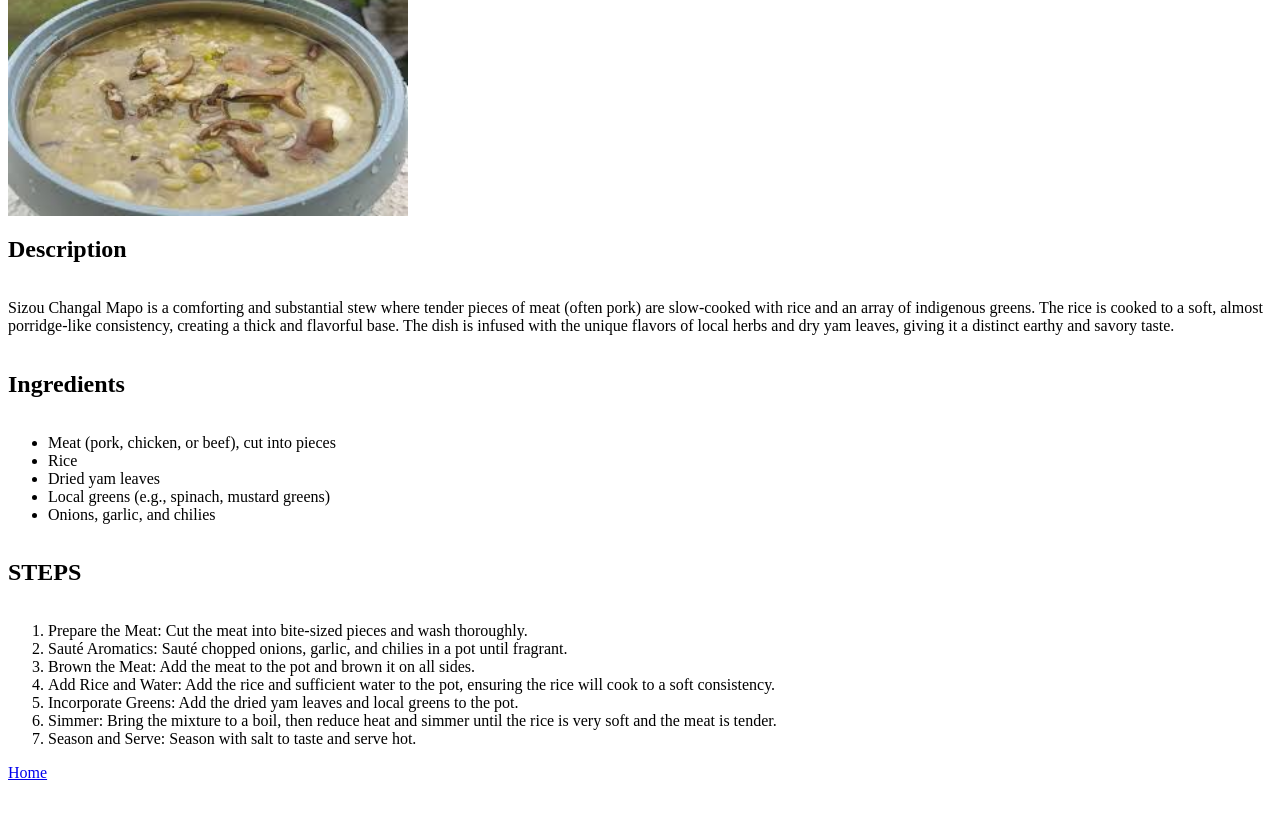
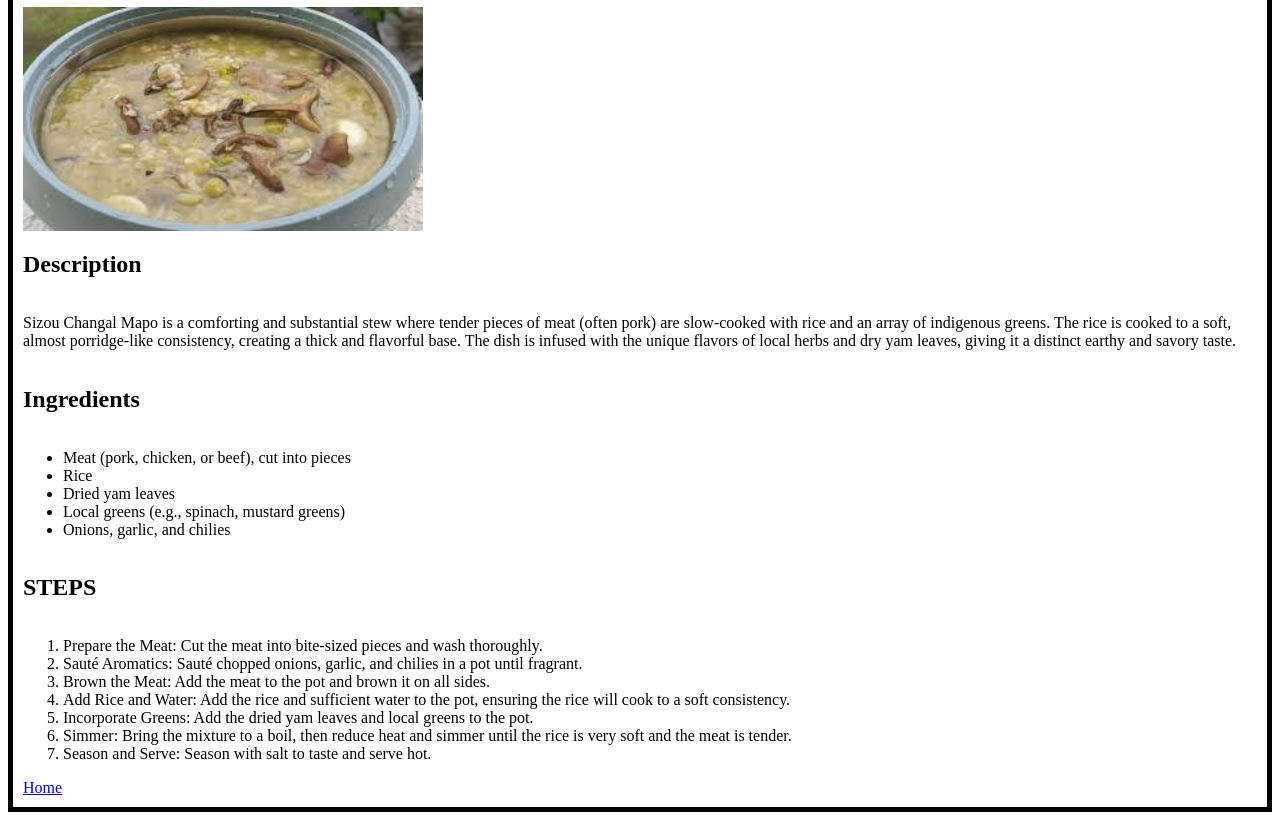
Before and after one commit to BoimounHaokip/odin-recipes, a plain HTML site: page recipes/sizou.html in a window 1280 px wide. Shown: the part 96-916 px from the top of the page. Before the commit the page ends 886 px from the top, so only its background shows below. Drawn offline with Linux system fonts and the light colour scheme.

Commit message:
Added border and a padding to the body

```diff
--- a/recipes/akhuni.css
+++ b/recipes/akhuni.css
@@ -1,4 +1,6 @@
 body {
     display: flex;
     flex-direction: column;
+    border: 5px solid;
+    padding: 10px;
 }
--- a/recipes/eromba.css
+++ b/recipes/eromba.css
@@ -1,4 +1,6 @@
 body {
     display: flex;
     flex-direction: column;
+    border: 5px solid;
+    padding: 10px;
 }
--- a/recipes/sizou.css
+++ b/recipes/sizou.css
@@ -1,4 +1,6 @@
 body {
     display: flex;
     flex-direction: column;
+    border: 5px solid;
+    padding: 10px;
 }
```
